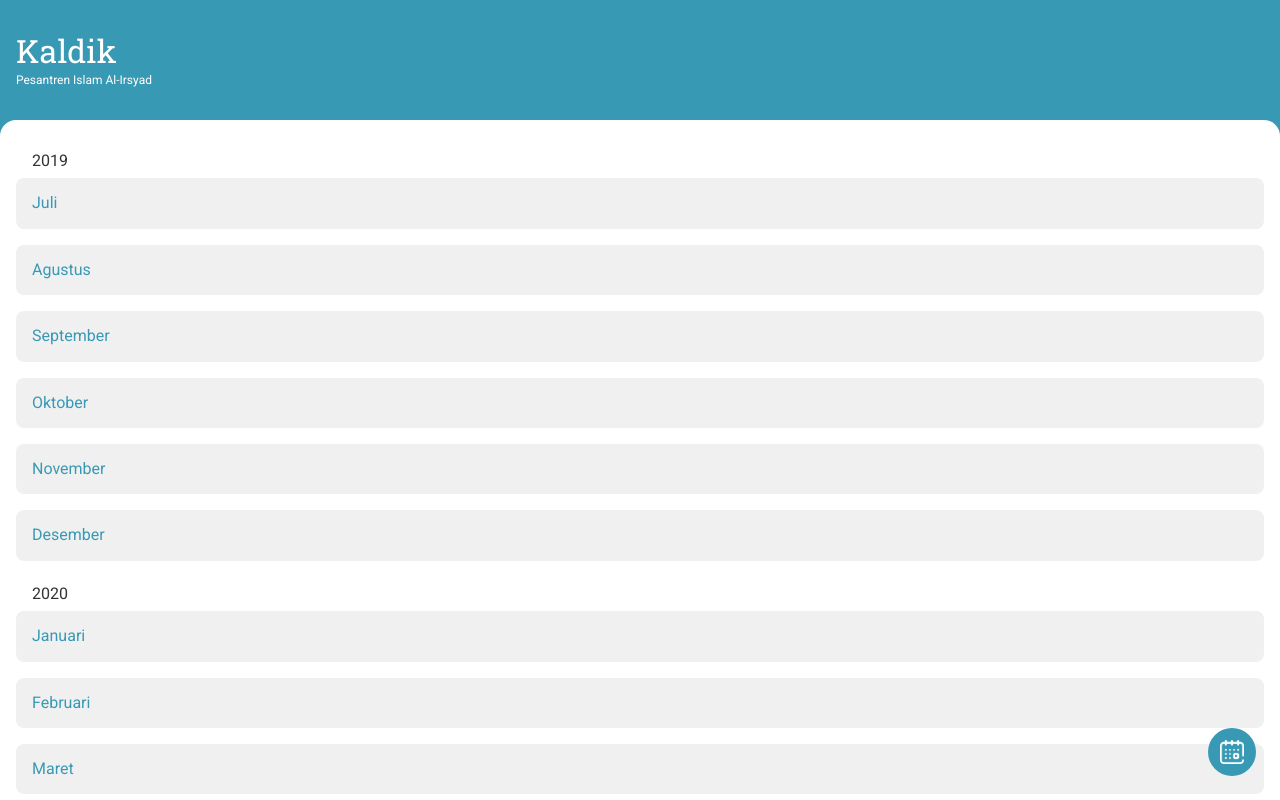
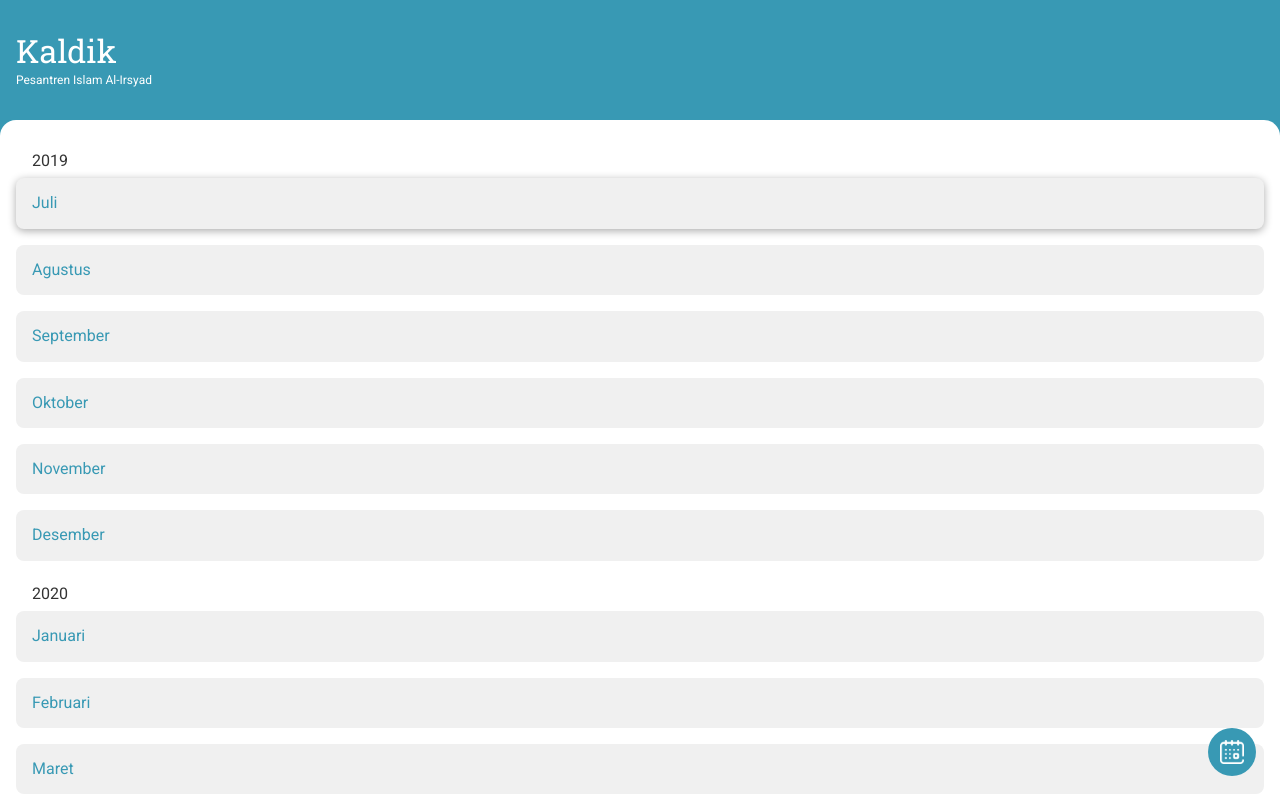
Before and after one commit to miftahafina/kaldik, a React (Create React App) app: page / in a window 1280 px wide. In both pictures the pointer is over the element 640 px from the left and 203 px from the top of the page. Shown: the top 800 px of the page. Built offline with nearby package versions, Linux system fonts and the light colour scheme.

Commit message:
shadow on hover

```diff
--- a/src/index.css
+++ b/src/index.css
@@ -105,10 +105,10 @@ body {
 
 .month:hover {
   cursor: pointer;
+  box-shadow: 0 2px 8px 0 var(--shadow);
 }
 
 .month:active {
-   box-shadow: 0 2px 8px 0 var(--shadow);
 }
 
 .agenda {
@@ -220,10 +220,10 @@ body {
 
 .fab:hover {
   cursor: pointer;
+  box-shadow: 0 4px 12px 0 var(--shadow);
 }
 
 .fab:active {
-  box-shadow: 0 4px 12px 0 var(--shadow);
 }
 
 .fab > img {
```
